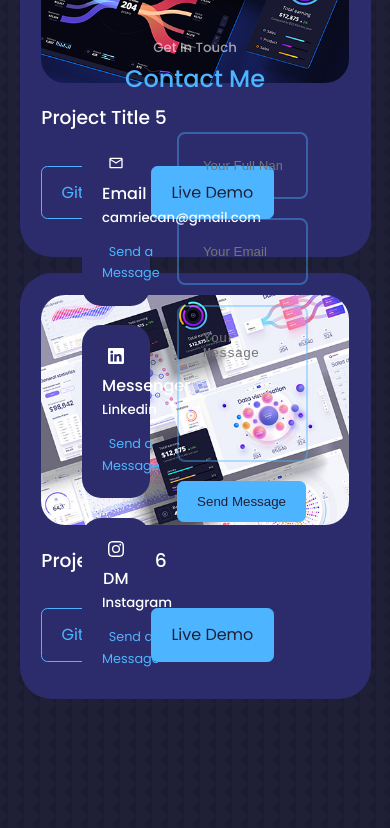
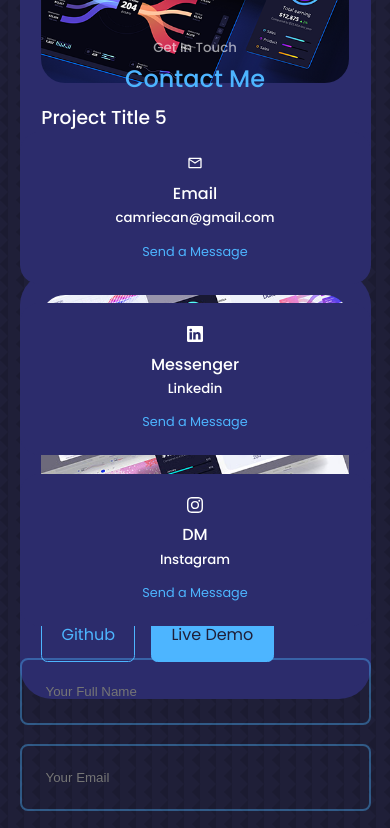
Before and after one commit to CameronRiecan/CameronRiecan.github.io, a React (Create React App) app: page / in a window 390 px wide. Shown: the part 6080-6908 px from the top of the page. Built offline with nearby package versions, Linux system fonts and the light colour scheme.

Commit message:
add media queries for contact component

```diff
--- a/src/components/contact/contact.css
+++ b/src/components/contact/contact.css
@@ -55,3 +55,18 @@
     resize: none;
     color: var(--color-white);
 }
+
+/* Media Queries (Medium Devices) */
+@media screen and (max-width: 1024px) {
+    .container.contact_container {
+        grid-template-columns: 1fr;
+        gap: 2rem;
+    }
+}
+
+/* Media Queries (Small Devices) */
+@media screen and (max-width: 600px) {
+    .container.contact_container {
+        width: var(--container-width-sm);
+    }
+}
```
